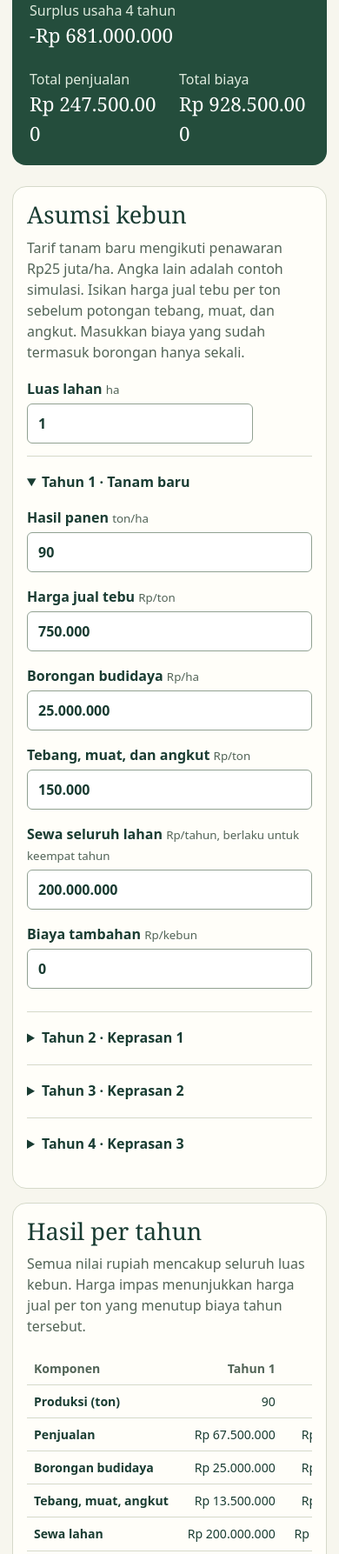
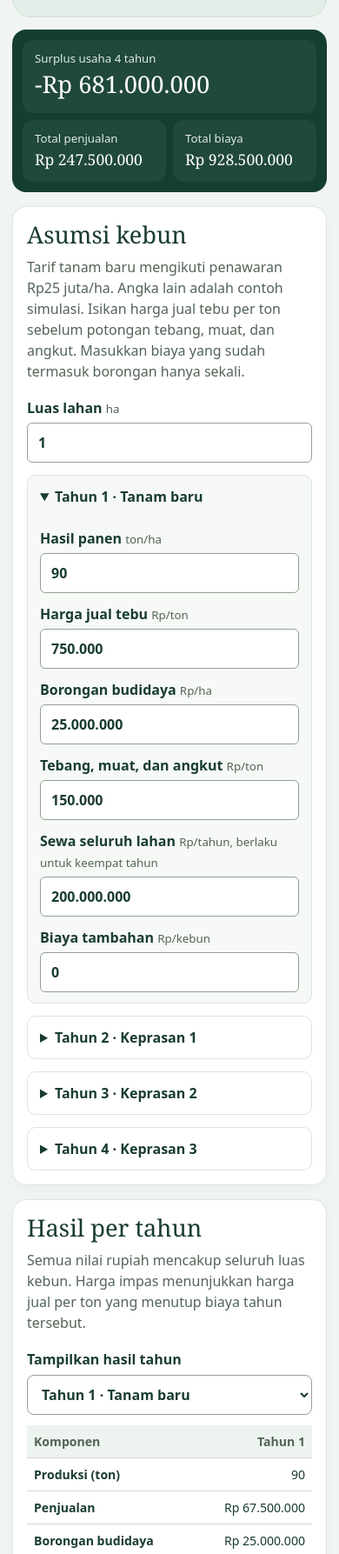
Before and after one commit to revoltase/tebu, a plain HTML site: page index.html in a window 390 px wide. Shown: the part 213-2000 px from the top of the page at 87% size. Drawn offline with Linux system fonts and the light colour scheme.

Commit message:
Rapikan tampilan kalkulator tebu untuk HP dan desktop

```diff
--- a/index.html
+++ b/index.html
@@ -30,6 +30,47 @@ tr.strong{font-weight:700;background:#eff3e7}.negative{color:#9b321e}
 #notice{color:#982d19}footer{margin:16px 2px;color:var(--muted);font-size:.92rem}
 @media(max-width:700px){main{padding:24px 14px}.grid{grid-template-columns:repeat(2,minmax(0,1fr))}.hero{grid-template-columns:1fr 1fr;padding:20px}.hero>div:first-child{grid-column:1/-1}section{padding:16px}td,th{padding:8px;font-size:.88rem}}
 @media(max-width:400px){.grid{grid-template-columns:1fr}}
+
+body { background: #f1f5f2; }
+main { max-width: 1120px; }
+header { padding: clamp(24px, 5vw, 52px); background: #e2eee7; border: 1px solid #cfdfd4; border-radius: 22px; }
+header p { margin-bottom: 0; }
+.hero { background: #143e32; gap: 14px; }
+.hero > div { min-width: 0; padding: 12px 14px; background: #ffffff0d; border-radius: 12px; }
+section { background: #fff; border-color: #dbe5de; box-shadow: 0 3px 14px #10362908; }
+details { border: 1px solid #dbe5de; border-radius: 10px; padding: 0 14px; }
+details[open] { background: #f6f9f6; }
+summary { min-height: 48px; padding: 12px 0; }
+input { min-height: 46px; font-size: 16px; }
+input[readonly] { background: #edf2ee; border-color: #c8d5cc; color: #426153; }
+select { display: block; width: 100%; min-height: 46px; margin: 6px 0 12px; padding: 8px 12px; font: inherit; font-size: 16px; color: inherit; background: #fff; border: 1px solid #91a192; border-radius: 8px; }
+select:focus-visible { outline: 3px solid #799d60; outline-offset: 2px; }
+.year-picker { display: none; }
+th:first-child { background: inherit; }
+thead { background: #edf4ef; }
+#notice:empty { display: none; }
+@media (max-width: 760px) {
+  main { padding-top: 14px; }
+  .hero { margin: 14px 0; padding: 12px; gap: 8px; }
+  .hero > div:first-child { grid-column: 1 / -1; }
+  .hero { grid-template-columns: repeat(2, minmax(0, 1fr)); }
+  .amount { font-size: clamp(1rem, 4.5vw, 1.5rem); }
+  .hero > div:first-child .amount { font-size: clamp(1.5rem, 7vw, 2.4rem); }
+  .hero span { font-size: .83rem; }
+  .area { max-width: none; }
+  .year-picker { display: block; }
+  table { table-layout: fixed; white-space: normal; }
+  th:first-child { width: 54%; position: static; }
+  td { overflow-wrap: anywhere; }
+  :is(th, td):not(:first-child) { display: none; }
+  [data-year="1"] tr > :nth-child(2),
+  [data-year="2"] tr > :nth-child(3),
+  [data-year="3"] tr > :nth-child(4),
+  [data-year="4"] tr > :nth-child(5) { display: table-cell; }
+}
+@media (max-width: 450px) {
+  .grid { grid-template-columns: 1fr; gap: 12px; }
+}
 </style>
 </head>
 <body><main>
@@ -66,7 +107,8 @@ tr.strong{font-weight:700;background:#eff3e7}.negative{color:#9b321e}
 <label>Biaya tambahan <small>Rp/kebun</small><input id="other3" inputmode="numeric" value="0"></label></div></details>
 <p role="status" id="notice"></p></section>
 <section><h2>Hasil per tahun</h2><p>Semua nilai rupiah mencakup seluruh luas kebun. Harga impas menunjukkan harga jual per ton yang menutup biaya tahun tersebut.</p>
-<div class="scroll" tabindex="0" aria-label="Rincian proyeksi, geser untuk melihat semua tahun"><table><thead><tr><th scope="col">Komponen</th><th scope="col">Tahun 1</th><th scope="col">Tahun 2</th><th scope="col">Tahun 3</th><th scope="col">Tahun 4</th></tr></thead><tbody id="rows"></tbody></table></div>
+<label class="year-picker" for="result-year">Tampilkan hasil tahun<select id="result-year"><option value="1">Tahun 1 · Tanam baru</option><option value="2">Tahun 2 · Keprasan 1</option><option value="3">Tahun 3 · Keprasan 2</option><option value="4">Tahun 4 · Keprasan 3</option></select></label>
+<div class="scroll" id="projection-table" data-year="1" tabindex="0" aria-label="Rincian proyeksi"><table><thead><tr><th scope="col">Komponen</th><th scope="col">Tahun 1</th><th scope="col">Tahun 2</th><th scope="col">Tahun 3</th><th scope="col">Tahun 4</th></tr></thead><tbody id="rows"></tbody></table></div>
 </section><footer>Simulasi memakai satu panen per tahun dan luas lahan tetap. Surplus dihitung dari penjualan dikurangi biaya yang diisi. Untuk memasukkan bunga, pajak, atau pengeluaran lain, tambahkan nilainya pada biaya tambahan tahun terkait.</footer>
 </main>
 <script>
@@ -127,6 +169,15 @@ function render() {
     return '<tr class="'+(["profit","cumulative"].includes(key) ? "strong" : "")+'"><th scope="row">'+label+'</th>'+cells+'</tr>';
   }).join("");
 }
+const resultYear = document.getElementById("result-year");
+const projectionTable = document.getElementById("projection-table");
+
+function showResultYear() {
+  projectionTable.dataset.year = resultYear.value;
+}
+
+resultYear.addEventListener("change", showResultYear);
 document.addEventListener("input",render);
+showResultYear();
 render();
 </script></body></html>
```
